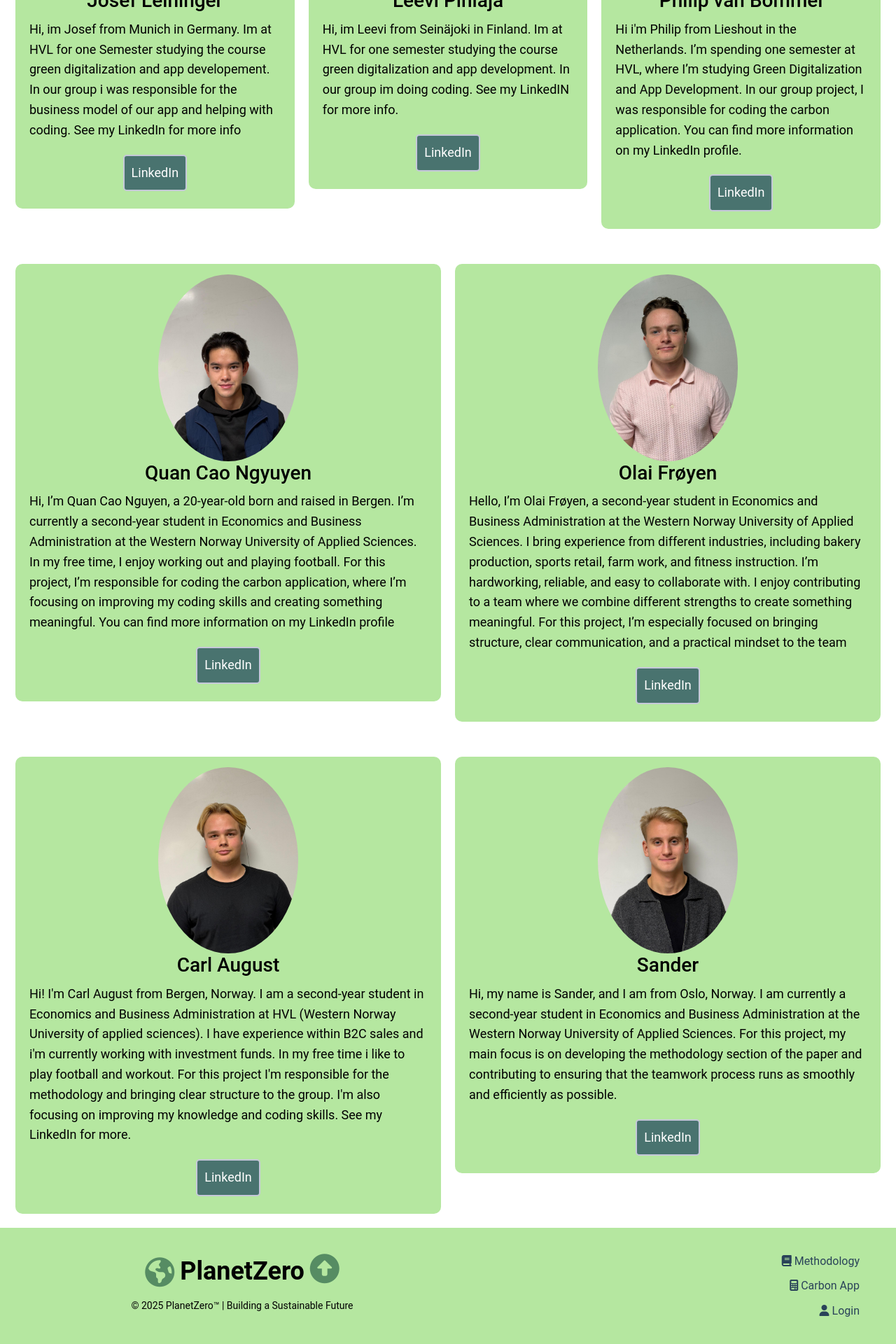
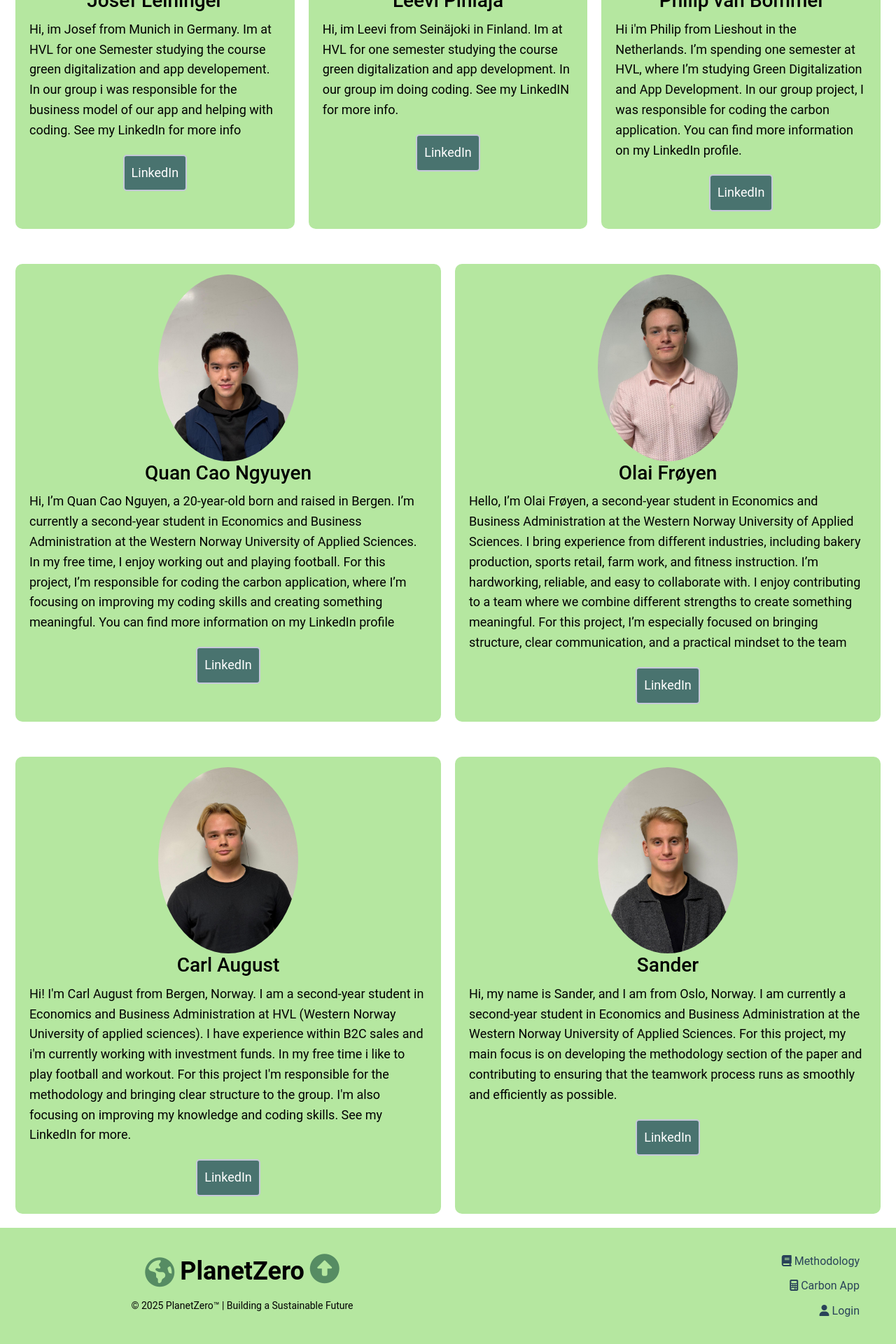
Before and after one commit to JosefLeininger03/carbon_app_2025, a Flask app: page /home in a window 1280 px wide. Shown: the part 1941-3861 px from the top of the page at 70% size. Run offline with Flask 3, Linux system fonts and the light colour scheme; some libraries are stand-ins or nearby versions.

Commit message:
Update home.css

```diff
--- a/capp/static/home.css
+++ b/capp/static/home.css
@@ -89,9 +89,11 @@ p {
 
 .developers {
   display: flex;
-  align-items: start;
+  align-items: centre;
   background: #ffffff;
   margin-top: 10px;
+  flex-wrap: wrap;
+  justify-content: center;
 }
 .developers .box {
   flex: 1;
@@ -221,4 +223,5 @@ p {
     flex-direction: column;
     align-items: center;
   }
+
 }
```
